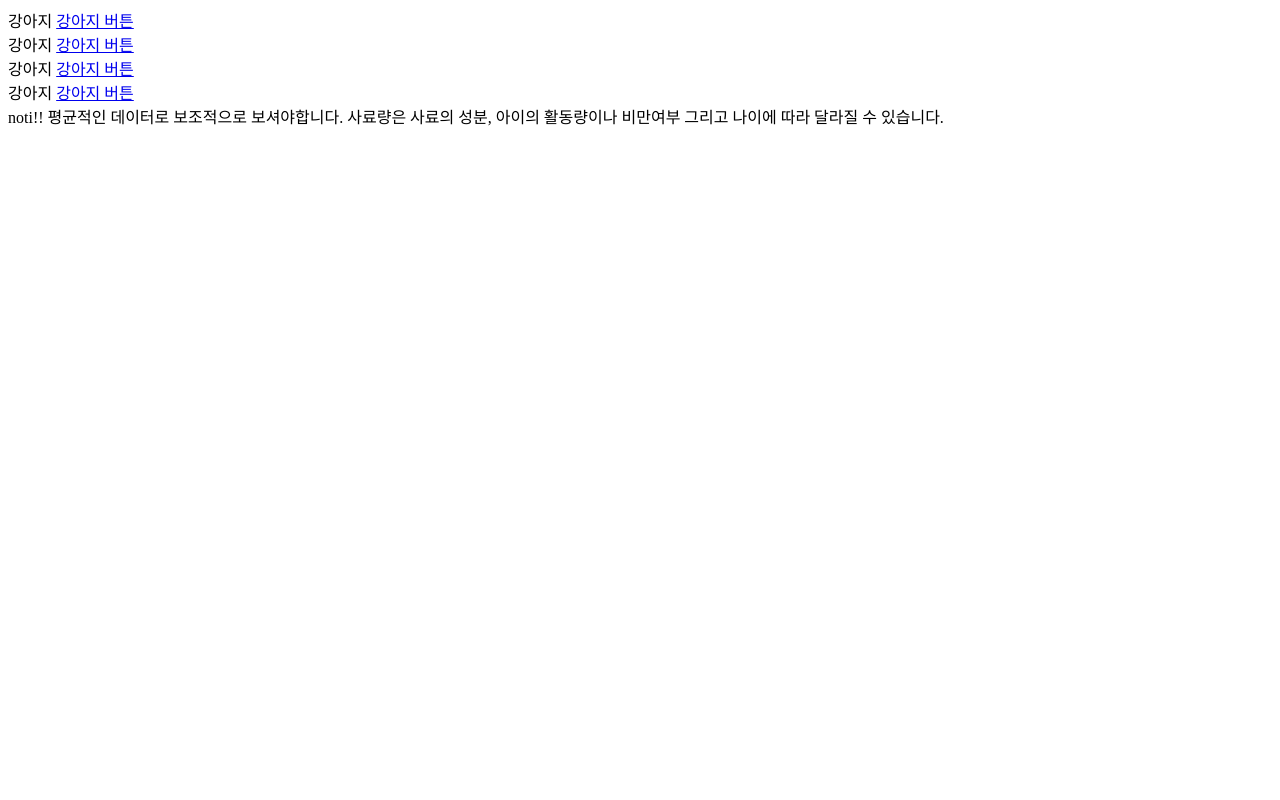
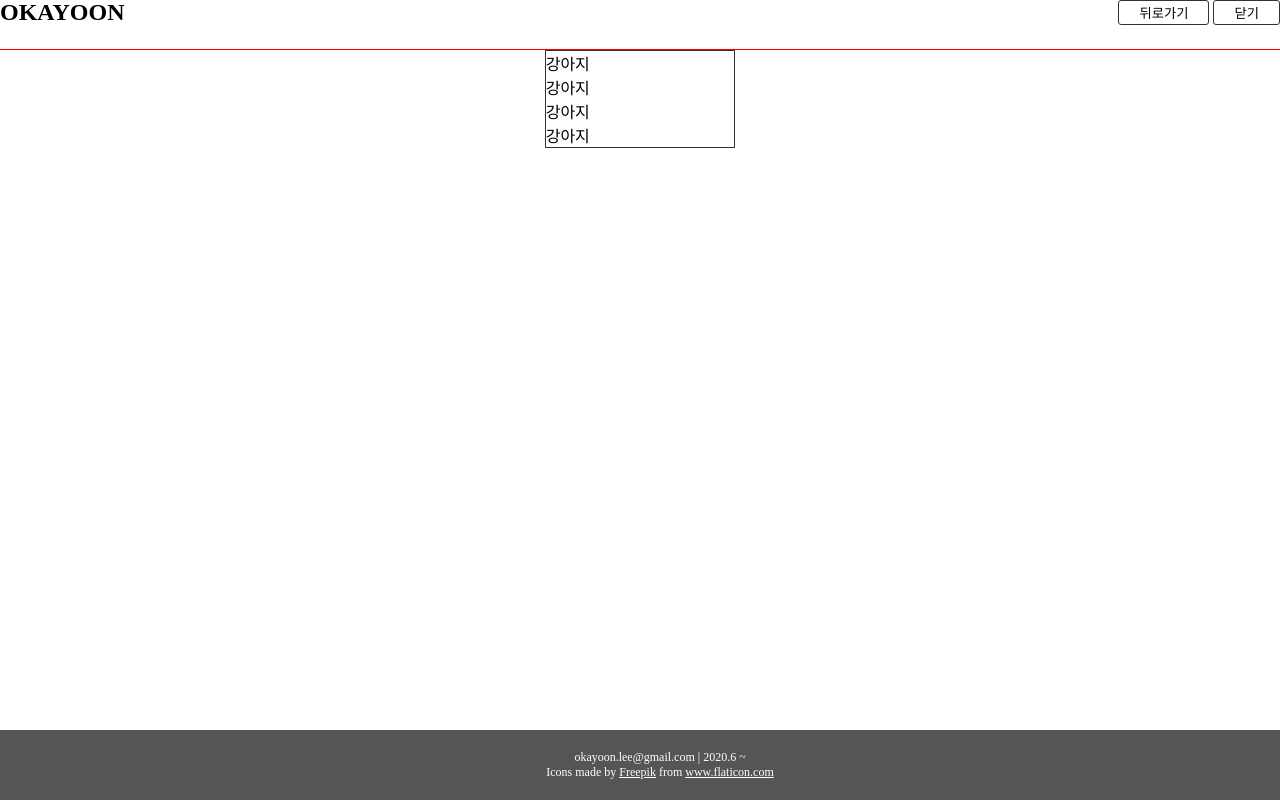
Before and after one commit to leeyoonseo/pet_feed_calculator, a plain HTML site: page index.html in a window 1280 px wide. Drawn offline with Linux system fonts and the light colour scheme.

Commit message:
css 작업 중, 마크업 정리, 파일분리

```diff
--- /dev/null
+++ b/assets/css/calculator.scss
@@ -0,0 +1,65 @@
+// [TODO] mobile기준으로 볼거얌. font-size vw로 할 것!
+
+.wrap{
+    margin:0 20px;
+    border:1px solid #333;
+    color:#333;
+}
+
+label{
+    position:absolute;
+    left:0;
+    top:0;
+    overflow:hidden;
+    width:1px;
+    height:1px;
+    clip:rect(0 0 0 0);
+    margin-left:-1px;
+}
+
+.dog{
+    .viewer{
+        padding:20px;
+        text-align:center;
+
+        .text{
+            padding:5px 0 12px;
+            display:block;
+            font-size:14px;
+        }
+
+        .character{
+            display:inline-block;
+            width:100px;
+            height:100px;
+            background:url(../img/icon_dog.png)no-repeat;
+            background-size:cover;
+        }
+
+        .food{
+            display:inline-block;
+            width:50px;
+            height:50px;
+            background:url(../img/icon_dog_food.png)no-repeat;
+            background-size:cover;
+
+            & + .food{
+                margin-left:10px;
+            }
+        }
+
+        .baby{
+            .food{
+                background:url(../img/icon_baby_bottle.png)no-repeat;
+                background-size:cover;
+
+                & + .food{
+                    margin-left:0;
+                }
+            }
+        }
+    }
+}
+
+
+// [TODO] 사료 애니메이션 넣을 것
--- a/assets/css/common.scss
+++ b/assets/css/common.scss
@@ -1,73 +1,69 @@
+//[TODO] css, scss 파일 분리, 자동화 만들기
+
+html{
+    height:100%;
+
     body{
         margin:0;
         padding:0;
+        font-size:1em;
+        height:100%;
     }
 
-.wrap{
-    margin:0 20px;
-    border:1px solid #333;
-    color:#333;
-}
-
-label{
-    position:absolute;
-    left:0;
-    top:0;
-    overflow:hidden;
-    width:1px;
-    height:1px;
-    clip:rect(0 0 0 0);
-    margin-left:-1px;
-}
-
-.dog{
-    .viewer{
-        padding:20px;
-        text-align:center;
-
-        .text{
-            padding:5px 0 12px;
-            display:block;
-            font-size:14px;
-        }
-
-        .character{
-            display:inline-block;
-            width:100px;
-            height:100px;
-            background:url(../img/icon_dog.png)no-repeat;
-            background-size:cover;
-        }
-
-        .food{
-            display:inline-block;
-            width:50px;
-            height:50px;
-            background:url(../img/icon_dog_food.png)no-repeat;
-            background-size:cover;
-
-            & + .food{
-                margin-left:10px;
+    ul,li,ol{
+        list-style:none;
     }
 }
 
-        .baby{
-            .food{
-                background:url(../img/icon_baby_bottle.png)no-repeat;
-                background-size:cover;
+header{
+    // [TODO] box-shadow로 분리?
 
-                & + .food{
-                    margin-left:0;
+    height:50px;
+    border-bottom:1px solid red;
+    box-sizing:border-box;
+
+    // padding:10px 20px;
+
+
+    // [TODO] mixin으로 clearboth 만들것
+    &:after{
+        content:'';
+        display:block;
+        clear:both;
     }
+
+    h1{
+        margin:0;
+        float:left;
+        width:50%;
+        font-size:24px;
+        line-height:1;
     }
-        }
+
+    .header__btns{
+        width:50%;
+        float:right;
+        text-align:right;
+
+        button{
+            padding:2px 20px;
+            display:inline-block;
+            border:1px solid #333;
+            border-radius:3px;
+            background:transparent;
+
         }
     }
 
+}
+
 footer{
+    position:fixed;
+    bottom:0;
+    width:100%;
     text-align:center;
-    padding:8px 20px;
-    background:#333;
+    padding:20px;
+    background:#555;
     font-size:12px;
     color:#fff;
 
@@ -75,5 +71,3 @@ footer{
         color:#fff;
     }
 }
-
-// [TODO] 사료 애니메이션 넣을 것
--- /dev/null
+++ b/assets/css/index.scss
@@ -0,0 +1,20 @@
+// [TODO] mobile기준으로 볼거얌. font-size vw로 할 것!
+.main__wrap{
+    display:flex;
+    flex-wrap:wrap;
+    align-items:center;
+    justify-content:center;
+
+
+    .main__list{
+        margin:0;
+        padding:0;
+        max-width:600px;
+        border:1px solid #333;
+
+        .main__list__items{
+            display:inline-block;
+            width:50%;
+        }
+    }
+}
--- a/index.html
+++ b/index.html
@@ -4,33 +4,63 @@
     <meta charset="UTF-8">
     <meta name="viewport" content="width=device-width, initial-scale=1.0">
     <title>애완동물 사료계산기</title>
+
+    <link rel="stylesheet" type="text/css" href="./assets/css/common.min.css">
+    <link rel="stylesheet" type="text/css" href="./assets/css/index.min.css">
 </head>
 <!-- 강아지 고양이 토끼 햄스터 -->
 <body>
-    <div class="box_pets">
+    <header>
+        <h1>OKAYOON</h1>
+
+        <!-- [TODO] 아이콘으로 대체하기 -->
+        <div class="header__btns">
+            <button>뒤로가기</button>
+            <button>닫기</button>
+        </span>
+    </header>
+
+    <!-- [TODO] tooltip형식으로? -->
+    <!-- <div>
+        noti!!
+        평균적인 데이터로 보조적으로 보셔야합니다.
+        사료량은 사료의 성분, 아이의 활동량이나 비만여부 그리고 나이에 따라 달라질 수 있습니다.
+    </div> -->
+    <section class="main__wrap">
+        <ul class="main__list">
+            <li class="main__list__items">강아지</li>
+            <li class="main__list__items">강아지</li>
+            <li class="main__list__items">강아지</li>
+            <li class="main__list__items">강아지</li>
+        </ul>
+        <!-- <div class="box_pets">
             <span class="subject">강아지</span>
             <a href="./pages/calculator.html?dog"><span class="hidden">강아지 버튼</span></a>
         </div>
 
         <div class="box_pets">
-        <span class="subject">강아지</span>
-        <a href="./dog.html"><span class="hidden">강아지 버튼</span></a>
+            <span class="subject">고양이</span>
+            <a href="./dog.html"><span class="hidden">고양이 버튼</span></a>
         </div>
 
         <div class="box_pets">
-        <span class="subject">강아지</span>
-        <a href="./dog.html"><span class="hidden">강아지 버튼</span></a>
+            <span class="subject">토끼</span>
+            <a href="./dog.html"><span class="hidden">토끼 버튼</span></a>
         </div>
 
         <div class="box_pets">
-        <span class="subject">강아지</span>
-        <a href="./dog.html"><span class="hidden">강아지 버튼</span></a>
+            <span class="subject">햄스터</span>
+            <a href="./dog.html"><span class="hidden">햄스터 버튼</span></a>
+        </div> -->
+    </section>
+
+    <footer>
+        <div class="copyright">
+            okayoon.lee@gmail.com | 2020.6 ~ <span id="year"></span>
         </div>
-
-    <div>
-        noti!!
-        평균적인 데이터로 보조적으로 보셔야합니다.
-        사료량은 사료의 성분, 아이의 활동량이나 비만여부 그리고 나이에 따라 달라질 수 있습니다.
+        <div class="authorship">
+            Icons made by <a href="http://www.freepik.com" title="Freepik">Freepik</a> from <a href="https://www.flaticon.com/" title="Flaticon"> www.flaticon.com</a>
         </div>
+    </footer>
 </body>
 </html>
```
Also changed, not shown: pages/calculator.html (+2 -1 lines), assets/css/calculator.min.css (added), assets/css/common.css (deleted), assets/css/common.min.css (added), assets/css/index.min.css (added), 4 other files. Lines whose indentation alone changed are shown as unchanged.
